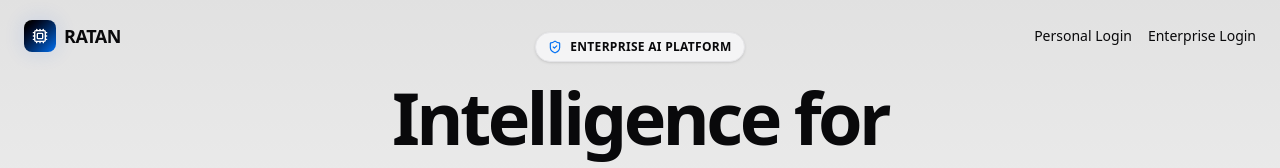
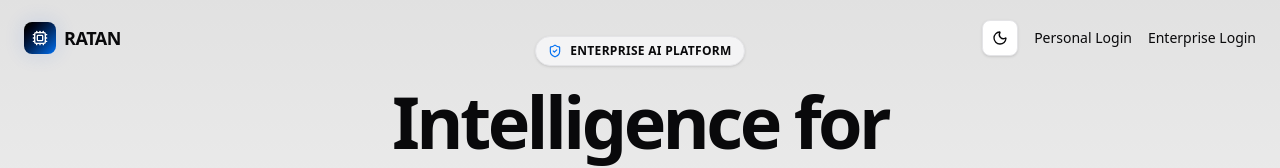
Before and after one commit to atharv0894/RATAN, a Next.js app in the folder frontend/: page / in a window 1280 px wide. Shown: the top 168 px of the page. Built offline with nearby package versions, Linux system fonts and the light colour scheme; no server answers.

Commit message:
feat: implement global dark/light mode toggle across Personal and Landing pages

```diff
--- a/frontend/app/page.tsx
+++ b/frontend/app/page.tsx
@@ -4,6 +4,7 @@ import { useAuth } from "@/lib/auth-context";
 import { useRouter } from "next/navigation";
 import { useEffect } from "react";
 import { Bot, Building2, Cpu, ArrowRight, ShieldCheck } from "lucide-react";
+import { ThemeToggle } from "@/components/ThemeToggle";
 
 export default function LandingPage() {
   const { isAuthenticated, isLoading, user } = useAuth();
@@ -33,6 +34,7 @@ export default function LandingPage() {
           <span className="font-bold tracking-tight text-lg">RATAN</span>
         </div>
         <div className="flex items-center gap-4 text-sm font-medium">
+          <ThemeToggle />
           <Link href="/personal/login" className="text-text-secondary hover:text-text-primary transition-colors">
             Personal Login
           </Link>
--- a/frontend/app/personal/layout.tsx
+++ b/frontend/app/personal/layout.tsx
@@ -3,6 +3,8 @@ import React, { useState, useEffect } from "react";
 import { useRouter, usePathname } from "next/navigation";
 import { useAuth } from "@/lib/auth-context";
 import { MessageSquare, Database, Settings, User as UserIcon, LogOut, PanelLeftClose, PanelLeftOpen } from "lucide-react";
+
+import { ThemeToggle } from "@/components/ThemeToggle";
 
 export default function PersonalLayout({ children }: { children: React.ReactNode }) {
   const { user, isLoading, logout } = useAuth();
@@ -86,9 +88,12 @@ export default function PersonalLayout({ children }: { children: React.ReactNode
             </div>
             <h1 className="text-sm font-bold tracking-wide">RATAN <span className="text-[var(--text-secondary)] font-medium">Personal</span></h1>
           </div>
-          <button onClick={() => setSidebarOpen(false)} className="md:hidden p-1.5 rounded-lg text-[var(--text-secondary)] hover:bg-[var(--surface-2)] transition-colors">
-            <PanelLeftClose className="w-4 h-4" />
-          </button>
+          <div className="flex items-center gap-2">
+            <ThemeToggle />
+            <button onClick={() => setSidebarOpen(false)} className="md:hidden p-1.5 rounded-lg text-[var(--text-secondary)] hover:bg-[var(--surface-2)] transition-colors">
+              <PanelLeftClose className="w-4 h-4" />
+            </button>
+          </div>
         </div>
 
         <div className="flex-1 overflow-y-auto px-3 py-4 space-y-6">
--- a/frontend/app/personal/page.tsx
+++ b/frontend/app/personal/page.tsx
@@ -6,6 +6,7 @@ import { useMutation, useQueryClient } from "@tanstack/react-query";
 import { personalFilesApi } from "@/lib/api";
 import { toast } from "sonner";
 import ReactMarkdown from "react-markdown";
+import { ThemeToggle } from "@/components/ThemeToggle";
 
 export default function PersonalChatPage() {
   const { user } = useAuth();
@@ -63,10 +64,12 @@ export default function PersonalChatPage() {
   return (
     <div className="flex flex-col h-full bg-bg text-text-primary selection:bg-primary/30 relative">
 
-      {/* Mobile Header (Empty for now, just preserves height and layout) */}
+      {/* Mobile Header */}
       <div className="h-14 border-b border-border-default flex items-center justify-between px-4 bg-surface/80 backdrop-blur-xl sticky top-0 z-10 md:hidden shadow-sm">
         <div className="w-8"></div>
-        <div></div>
+        <div className="flex justify-center">
+          <ThemeToggle />
+        </div>
         <div className="w-8"></div>
       </div>
 
--- /dev/null
+++ b/frontend/components/ThemeToggle.tsx
@@ -0,0 +1,32 @@
+"use client";
+import { useTheme } from "next-themes";
+import { Moon, Sun } from "lucide-react";
+import { useEffect, useState } from "react";
+
+export function ThemeToggle() {
+  const { theme, setTheme } = useTheme();
+  const [mounted, setMounted] = useState(false);
+
+  useEffect(() => {
+    setMounted(true);
+  }, []);
+
+  if (!mounted) {
+    return <div className="w-9 h-9 opacity-0" />;
+  }
+
+  return (
+    <button
+      onClick={() => setTheme(theme === "dark" ? "light" : "dark")}
+      className="flex items-center justify-center w-9 h-9 rounded-lg bg-surface hover:bg-surface-2 border border-border-default text-text-secondary hover:text-text-primary transition-all shadow-sm focus:outline-none focus:ring-2 focus:ring-primary/20"
+      aria-label="Toggle dark mode"
+      title={theme === "dark" ? "Switch to light mode" : "Switch to dark mode"}
+    >
+      {theme === "dark" ? (
+        <Sun className="w-4 h-4" />
+      ) : (
+        <Moon className="w-4 h-4" />
+      )}
+    </button>
+  );
+}
```
